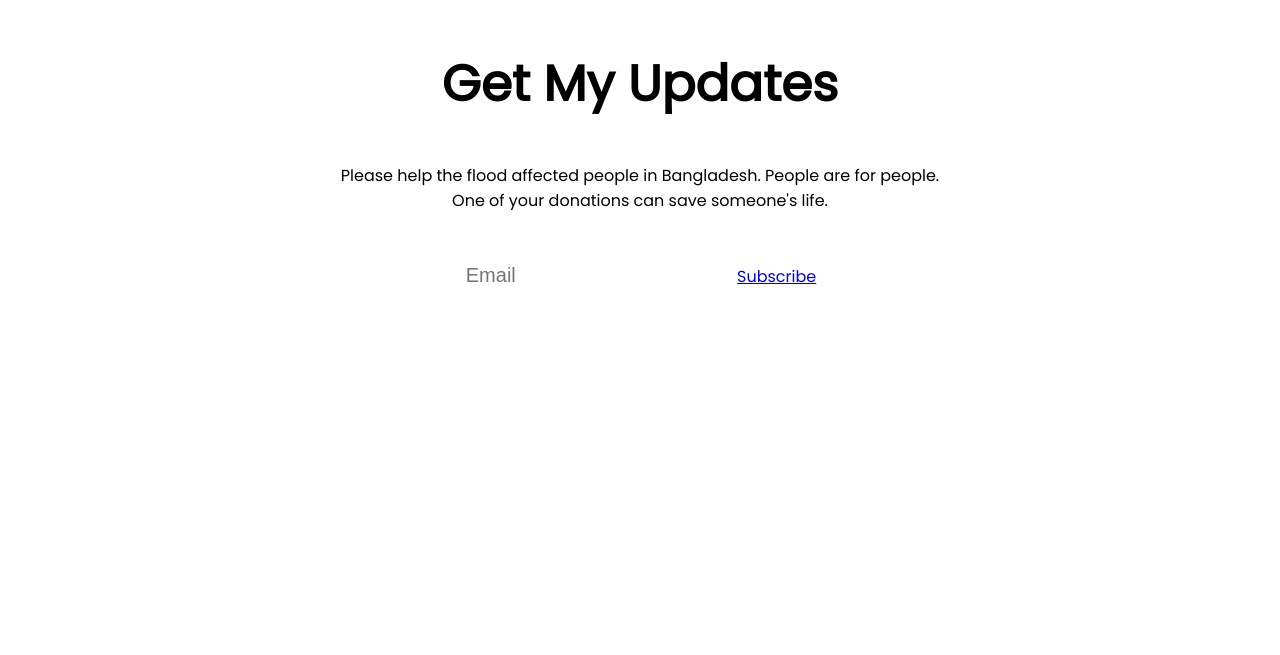
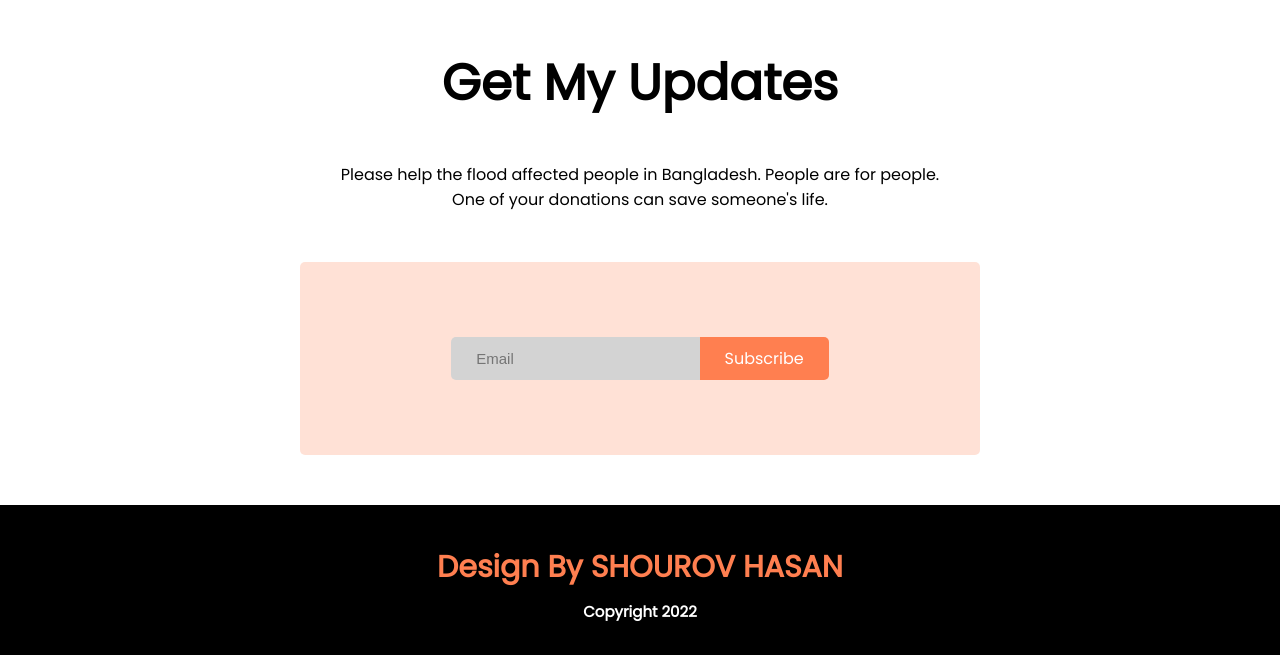
Before and after one commit to SHOUROV-HASAN-CSE/donate-today, a plain HTML site: page index.html in a window 1280 px wide. Shown: the part 2703-3358 px from the top of the page. Before the commit the page ends 3042 px from the top, so only its background shows below. Drawn offline with Linux system fonts and the light colour scheme.

Commit message:
footer complete

```diff
--- a/index.html
+++ b/index.html
@@ -82,6 +82,10 @@
   </div>
 
 </section>
+<footer class="main-footer">
+  <h1 class="footer-head">Design By SHOUROV HASAN</h1>
+  <h3 class="footer-text">Copyright 2022</h3>
+</footer>
 
 </body>
 </html>
--- a/style.css
+++ b/style.css
@@ -69,7 +69,7 @@ p{
 .inp1 input{
   outline: 0;
   border: 0;
-  font-size: 20px;
+  font-size: 18px;
 }
 .section-4{
   display:flex;
@@ -77,12 +77,41 @@ p{
 }
 .inp-2{
   text-align: center;
-  text-decoration: none;
-  margin: 50px 350px;
+  margin: 50px 300px;
+  background-color: rgba(255, 127, 80, 0.233);
+  padding: 75px 50px;
+  border-radius: 5px;
 
 }
 .inp-2 input{
   outline: 0;
   border: 0;
-  font-size: 20px;
+  font-size: 15px;
+  padding: 13px 25px;
+  border-radius: 5px 0 0 5px;
+  background-color: lightgray;
 }
+.inp-2 a{
+  text-decoration: none;
+  background-color: coral;
+  color: #fff;
+  padding: 10px 25px;
+  margin-left:-5px;
+  border-radius: 0 5px 5px 0;
+}
+.main-footer{
+  background-color: black;
+  height: 150px;
+}
+.footer-head{
+  text-align: center;
+  font-size: 30px;
+  color: coral;
+  padding-top: 40px;
+}
+.footer-text{
+  text-align: center;
+  color: #fff;
+  font-size: 15px;
+  margin-top:-10px;
+}
```
